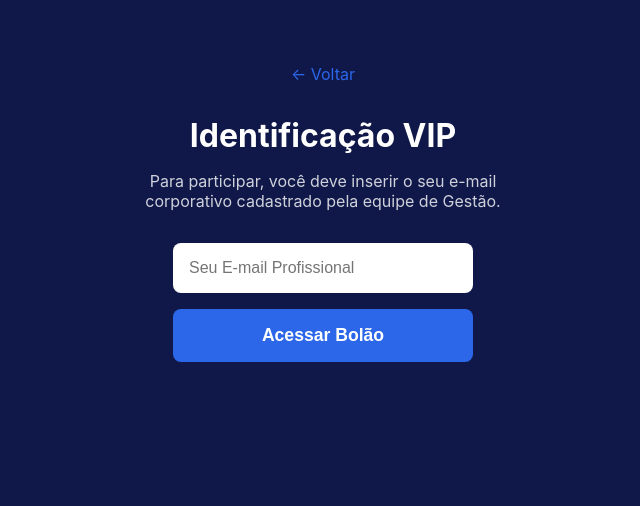
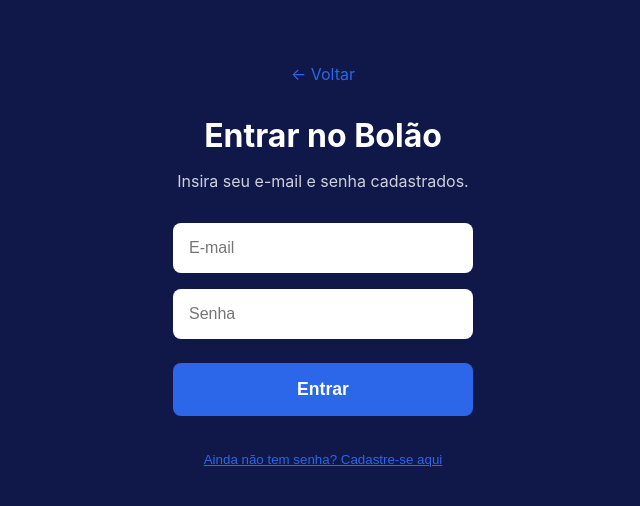
Before and after one commit to charlevaz/bolao, a Next.js app: page /login in a window 1280 px wide. Shown: the top 506 px of the page, without its empty margins (317-957 px from the left). Built offline with nearby package versions, Linux system fonts and the light colour scheme.

Commit message:
Refatora login para email e senha

```diff
--- a/app/login/page.tsx
+++ b/app/login/page.tsx
@@ -5,18 +5,37 @@ import { createClient } from '@/utils/supabase/client';
 import Link from 'next/link';
 
 export default function Login() {
+  const [isLogin, setIsLogin] = useState(true);
   const [email, setEmail] = useState('');
+  const [password, setPassword] = useState('');
+  const [name, setName] = useState('');
   const [loading, setLoading] = useState(false);
   const [message, setMessage] = useState('');
 
   const supabase = createClient();
 
-  const handleLogin = async (e: React.FormEvent) => {
+  const handleAction = async (e: React.FormEvent) => {
     e.preventDefault();
     setLoading(true);
     setMessage('');
 
-    // Verificar se o email está liberado
+    if (isLogin) {
+      // FLUXO DE ENTRAR (LOGIN)
+      const { error } = await supabase.auth.signInWithPassword({
+        email,
+        password,
+      });
+
+      if (error) {
+        setMessage(`Erro ao entrar: ${error.message}. Verifique seu e-mail e senha.`);
+        setLoading(false);
+      } else {
+        window.location.href = '/'; // Redireciona para a home
+      }
+
+    } else {
+      // FLUXO DE CADASTRAR (SIGNUP)
+      // 1. Verificar se o e-mail está autorizado pelo Admin
       const { data: allowedData, error: allowedError } = await supabase
         .from('allowed_emails')
         .select('user_group')
@@ -24,25 +43,46 @@ export default function Login() {
         .single();
 
       if (allowedError || !allowedData) {
-      setMessage('Desculpe, este E-mail não está autorizado pelo Administrador para participar do Bolão.');
+        setMessage('Desculpe, este E-mail não está autorizado pelo Administrador.');
         setLoading(false);
         return;
       }
 
-    // Se estiver liberado, envia o Link Mágico
-    const { error } = await supabase.auth.signInWithOtp({
-      email: email,
-      options: {
-        emailRedirectTo: `${location.origin}/auth/callback`,
-      },
+      // 2. Criar a conta de autenticação
+      const { data: authData, error: authError } = await supabase.auth.signUp({
+        email,
+        password,
       });
 
-    if (error) {
-      setMessage(`Erro: ${error.message}`);
+      if (authError) {
+        setMessage(`Erro no cadastro: ${authError.message}`);
+        setLoading(false);
+        return;
+      }
+
+      // 3. Criar o Perfil do usuário (já que agora ele tem um auth.user.id)
+      if (authData.user) {
+        const { error: profileError } = await supabase
+          .from('profiles')
+          .insert({
+            id: authData.user.id,
+            email: email,
+            name: name,
+            user_group: allowedData.user_group,
+            role: 'user'
+          });
+
+        if (profileError && profileError.code !== '23505') { // ignora erro se já existir
+          setMessage(`Conta criada, mas houve um erro ao criar o perfil: ${profileError.message}`);
         } else {
-      setMessage('Sucesso! Um Link Mágico foi enviado para o seu E-mail. Verifique sua caixa de entrada ou Spam para acessar o bolão.');
+          setMessage('Cadastro realizado com sucesso! Você já pode participar do bolão.');
+          setTimeout(() => {
+            window.location.href = '/';
+          }, 1500);
+        }
       }
       setLoading(false);
+    }
   };
 
   return (
@@ -50,17 +90,41 @@ export default function Login() {
 
       <Link href="/" style={{ color: '#2C67EA', marginBottom: '2rem' }}>← Voltar</Link>
 
-      <h1 style={{ fontSize: '2rem', marginBottom: '1rem', textAlign: 'center' }}>Identificação VIP</h1>
+      <h1 style={{ fontSize: '2rem', marginBottom: '1rem', textAlign: 'center' }}>
+        {isLogin ? 'Entrar no Bolão' : 'Criar Nova Senha'}
+      </h1>
       <p style={{ marginBottom: '2rem', textAlign: 'center', opacity: 0.8, maxWidth: '400px' }}>
-        Para participar, você deve inserir o seu e-mail corporativo cadastrado pela equipe de Gestão.
+        {isLogin
+          ? 'Insira seu e-mail e senha cadastrados.'
+          : 'Seu e-mail já deve ter sido autorizado pela Gestão para você conseguir criar sua senha.'}
       </p>
 
-      <form onSubmit={handleLogin} style={{ display: 'flex', flexDirection: 'column', gap: '1rem', width: '100%', maxWidth: '300px' }}>
+      <form onSubmit={handleAction} style={{ display: 'flex', flexDirection: 'column', gap: '1rem', width: '100%', maxWidth: '300px' }}>
+        {!isLogin && (
+          <input
+            type="text"
+            placeholder="Seu Nome e Sobrenome"
+            value={name}
+            onChange={(e) => setName(e.target.value)}
+            required
+            style={{ padding: '1rem', borderRadius: '8px', border: 'none', color: '#333', fontSize: '1rem', outline: 'none' }}
+          />
+        )}
+
         <input
           type="email"
-          placeholder="Seu E-mail Profissional"
+          placeholder="E-mail"
           value={email}
           onChange={(e) => setEmail(e.target.value)}
+          required
+          style={{ padding: '1rem', borderRadius: '8px', border: 'none', color: '#333', fontSize: '1rem', outline: 'none' }}
+        />
+
+        <input
+          type="password"
+          placeholder="Senha"
+          value={password}
+          onChange={(e) => setPassword(e.target.value)}
           required
           style={{ padding: '1rem', borderRadius: '8px', border: 'none', color: '#333', fontSize: '1rem', outline: 'none' }}
         />
@@ -68,11 +132,20 @@ export default function Login() {
         <button
           type="submit"
           disabled={loading}
-          style={{ padding: '1rem', backgroundColor: '#2C67EA', color: 'white', border: 'none', borderRadius: '8px', cursor: 'pointer', fontWeight: 'bold', fontSize: '1.1rem' }}
+          style={{ padding: '1rem', backgroundColor: '#2C67EA', color: 'white', border: 'none', borderRadius: '8px', cursor: 'pointer', fontWeight: 'bold', fontSize: '1.1rem', marginTop: '0.5rem' }}
         >
-          {loading ? 'Verificando...' : 'Acessar Bolão'}
+          {loading ? 'Aguarde...' : (isLogin ? 'Entrar' : 'Cadastrar e Entrar')}
         </button>
       </form>
+
+      <div style={{ marginTop: '2rem', textAlign: 'center' }}>
+        <button
+          onClick={() => { setIsLogin(!isLogin); setMessage(''); }}
+          style={{ background: 'none', border: 'none', color: '#2C67EA', cursor: 'pointer', textDecoration: 'underline' }}
+        >
+          {isLogin ? 'Ainda não tem senha? Cadastre-se aqui' : 'Já tem uma senha? Faça login'}
+        </button>
+      </div>
 
       {message && (
         <div style={{ marginTop: '2rem', textAlign: 'center', backgroundColor: 'rgba(255,255,255,0.1)', padding: '1rem', borderRadius: '8px', maxWidth: '400px', lineHeight: '1.5' }}>
```
Lines whose indentation alone changed are shown as unchanged.
